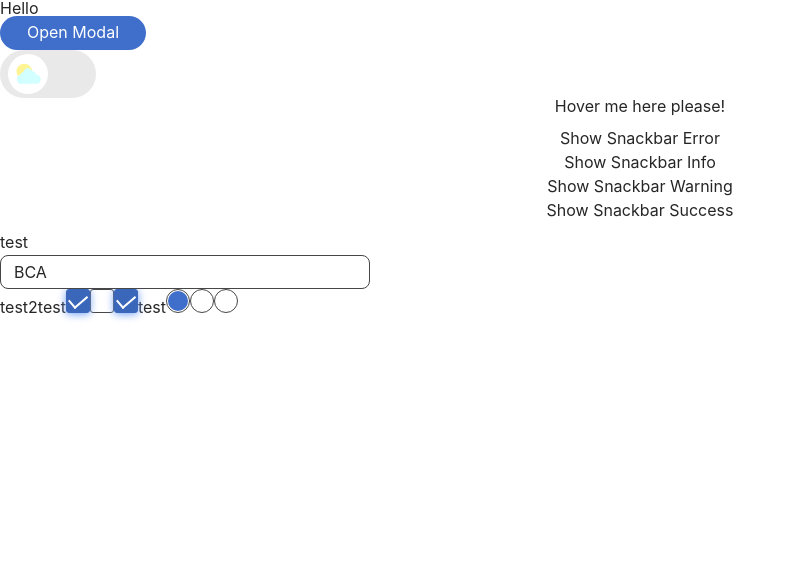
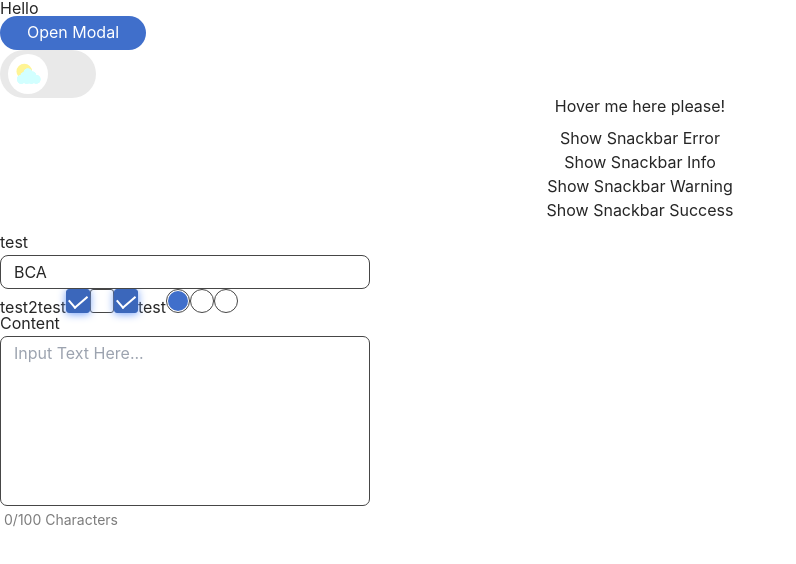
Before and after one commit to Redchlorophyll/personal-web, a Next.js app in the folder front-end/: page /linky in a window 1280 px wide. Shown: the top 564 px of the page, without its empty margins (0-796 px from the left). Built offline with nearby package versions, Linux system fonts and the light colour scheme.

Commit message:
feat: working on textarea logic, and unit test

```diff
--- a/front-end/components/common/Input/index.tsx
+++ b/front-end/components/common/Input/index.tsx
@@ -29,9 +29,13 @@ export default function Input({
 
   return (
     <div className="flex flex-col items-start">
-      <label className="pb-[5px]" htmlFor={inputId}>
-        {label}
-      </label>
+      {label ? (
+        <label className="pb-[5px]" htmlFor={inputId}>
+          {label}
+        </label>
+      ) : (
+        ""
+      )}
       <input
         id={inputId}
         aria-label="input"
--- a/front-end/components/common/Textarea/index.tsx
+++ b/front-end/components/common/Textarea/index.tsx
@@ -1,28 +1,88 @@
-import React from "react";
+import React, { CSSProperties, useState, useEffect } from "react";
 
 type textareaProps = {
   onChange?: (event: string) => void;
   value?: string;
   placeholder?: string;
+  limit?: number; //total characters in textarea
+  isDisabled?: boolean;
+  label?: string;
+  style?: CSSProperties;
 };
 
-const Textarea = ({ placeholder, value, onChange }: textareaProps) => {
+const Textarea = ({
+  placeholder = "Input Text Here...",
+  value,
+  onChange,
+  limit,
+  isDisabled = false,
+  style,
+  label = "",
+}: textareaProps) => {
+  const inputId = label.toLowerCase().split(" ").join("-");
+  const [sumCharacters, setSumCharacters] = useState<number>(0);
+  const [textboxVal, setTextBoxVal] = useState<string>("");
+
+  useEffect(() => {
+    if (limit && value) {
+      let inputLength = 0;
+      if (value.length < limit) {
+        inputLength = value.length;
+        setTextBoxVal(value);
+      } else {
+        const trimmedVal = value.substring(0, limit);
+        inputLength = trimmedVal.length;
+        setTextBoxVal(trimmedVal);
+      }
+      setSumCharacters(inputLength);
+    } else if (value || value === "") setTextBoxVal(value);
+  }, [value, limit]);
+
   const onChangeTextarea = (event: string) => {
-    if (onChange) {
+    if (!onChange) return;
+
+    if (!limit) {
       onChange(event);
+      return;
     }
+    if (!(sumCharacters === 0 || event.length <= limit)) return;
+    setSumCharacters(textboxVal.length);
+
+    onChange(event.substring(0, limit));
   };
+
   return (
+    <div className="flex flex-col items-start">
+      {label ? (
+        <label className="pb-[5px]" htmlFor={inputId}>
+          {label}
+        </label>
+      ) : (
+        ""
+      )}
       <textarea
-      value={value}
-      placeholder={placeholder || "Textarea"}
+        id={inputId}
+        style={style}
+        value={textboxVal}
+        disabled={isDisabled}
+        placeholder={placeholder}
         onChange={(event) => onChangeTextarea(event.target.value)}
         className={[
           "w-full h-[170px] outline-none border-[0.5px] border-solid",
-        "border-[#464646] rounded-[7px] px-[13px] py-[8px]",
+          "border-[#464646] rounded-[7px] px-[13px] py-[8px] resize-none",
           "focus:dark:drop-shadow-[0px_1px_17px_#406FCB] dark:text-black-900",
+          "disabled:bg-black-200 disabled:text-black-700",
+          "disabled:border-black-600 dark:disabled:bg-black-500",
         ].join(" ")}
       />
+      {limit ? (
+        <span className="text-black-700 text-sm p-1">
+          {sumCharacters}/{limit} Characters
+        </span>
+      ) : (
+        ""
+      )}
+    </div>
   );
 };
 
--- a/front-end/pages/development.tsx
+++ b/front-end/pages/development.tsx
@@ -1,6 +1,6 @@
 import Button from "@/components/common/Button/Index";
 import { useEffect, useState } from "react";
-import Input from "~/components/common/Input";
+import Input from "~/components/common/Input/Index";
 import ToggleMode from "~/components/common/ToggleMode/Index";
 import DefaultLayout from "~/components/layout/DefaultLayout";
 
--- a/front-end/pages/linky.tsx
+++ b/front-end/pages/linky.tsx
@@ -10,6 +10,7 @@ import Checkbox from "@/components/common/Checkbox/Index";
 import DefaultLayout from "@/components/layout/DefaultLayout";
 import Radio from "@/components/common/Radio/Index";
 import Modal from "@/components/common/Modal/Index";
+import Textarea from "~/components/common/Textarea/Index";
 
 type snackbarVariant = "error" | "info" | "success" | "warning";
 type optVal = {
@@ -33,6 +34,7 @@ export default function Linky() {
     { label: "SeaBank", value: "seabank" },
     { label: "myBank", value: "myBank" },
   ]);
+  const [textareaValue, setTextAreaValue] = useState("");
   const [modalVisible, setModalVisible] = useState(false);
   const [activeBank, setActiveBank] = useState<optVal | undefined>({
     label: "BCA",
@@ -177,6 +179,16 @@ export default function Linky() {
         valueGroup={radio}
         onChange={(val: string) => onChangeRadio(val)}
       />
+      <div className="w-[370px]">
+        <Textarea
+          label="Content"
+          value={textareaValue}
+          onChange={(e) => setTextAreaValue(e)}
+          isDisabled={false}
+          limit={100}
+        />
+        {textareaValue}
+      </div>
     </DefaultLayout>
   );
 }
```
Also changed, not shown: 1 other file (tests, documents, lock files or other folders). Lines whose indentation alone changed are shown as unchanged.
